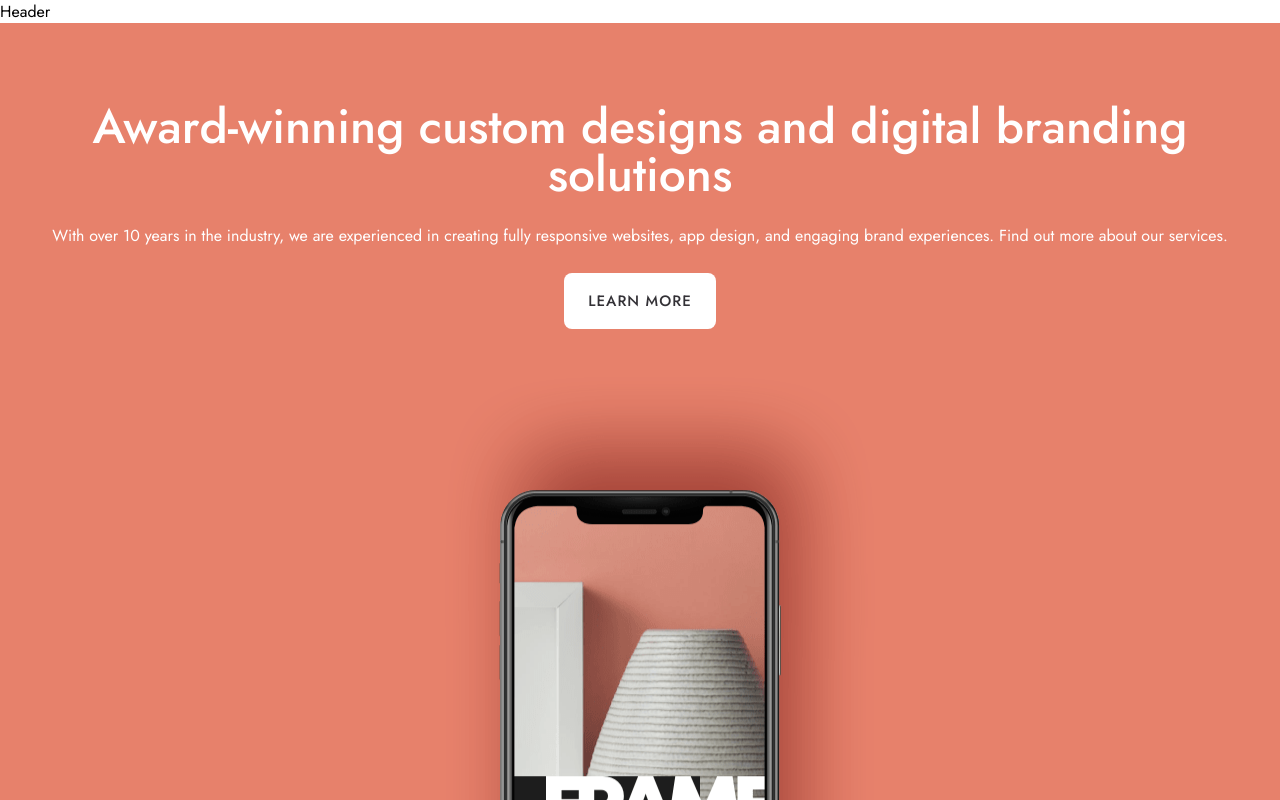
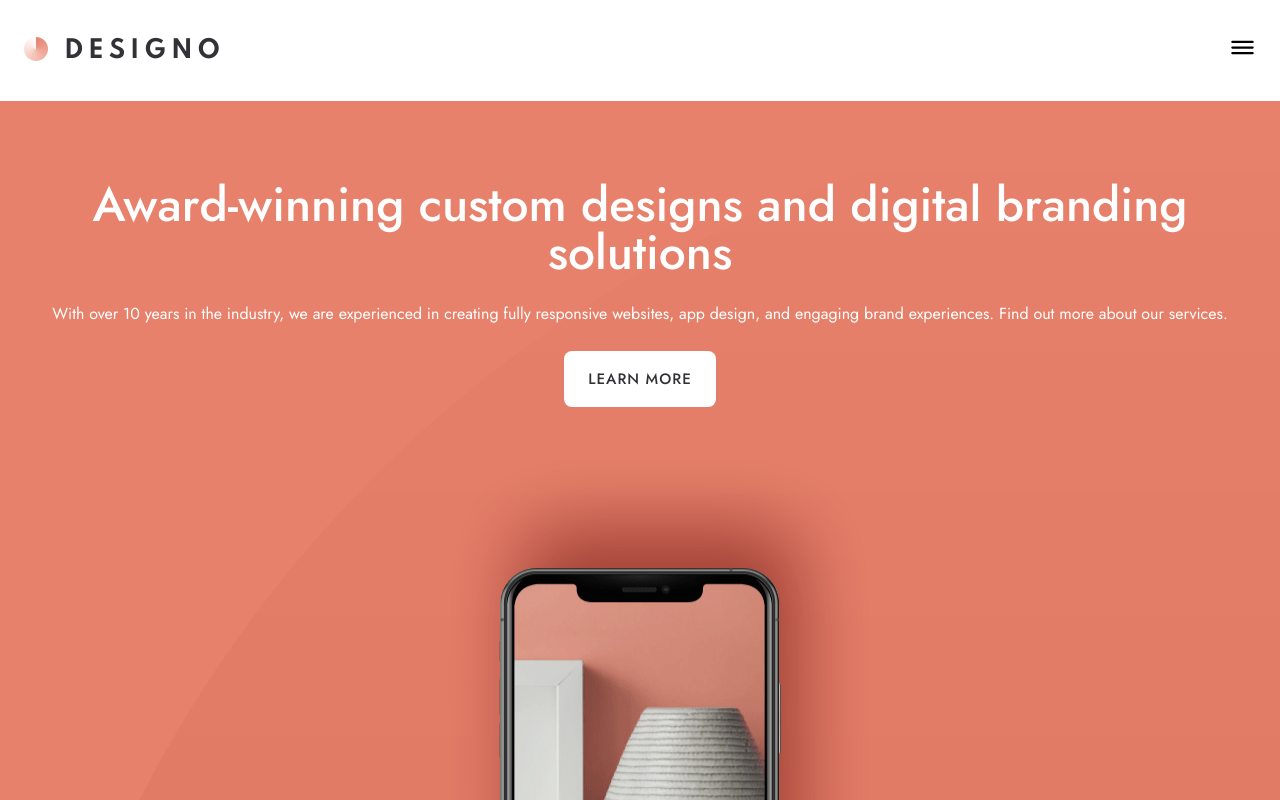
Before and after one commit to koniuszko/designo-ts, a Next.js app: page / in a window 1280 px wide. Shown: the top 800 px of the page. Built offline with nearby package versions, Linux system fonts and the light colour scheme.

Commit message:
menu component

```diff
--- a/src/components/header/Header.tsx
+++ b/src/components/header/Header.tsx
@@ -1,13 +1,19 @@
 import styled from 'styled-components'
+import Image from "next/image";
+import MobileMenu from "@/components/header/MobileMenu";
 
 export const HeaderWrapper = styled.header`
+  padding: 34px 24px;
+  display: flex;
+  justify-content: space-between;
+  align-items: center;
 
 `
-
 const Header = () => {
     return (
         <HeaderWrapper>
-            Header
+            <Image src={'/assets/shared/desktop/logo-dark.png'} alt={'logo'} width={202} height={27}/>
+            <MobileMenu/>
         </HeaderWrapper>
     )
 }
--- /dev/null
+++ b/src/components/header/MobileMenu.tsx
@@ -0,0 +1,23 @@
+import styled from 'styled-components'
+// @ts-ignore
+import {UilBars} from '@iconscout/react-unicons'
+// @ts-ignore
+import {UilTimes} from '@iconscout/react-unicons'
+import {useState} from "react";
+
+export const NavWrapper = styled.nav``
+
+
+const MobileMenu = () => {
+    const [isMenuOpen, setIsMenuOpen] = useState(false);
+    return (
+        <NavWrapper>
+            <div onClick={() => setIsMenuOpen(!isMenuOpen)} className="menu-icon">
+                {!isMenuOpen ? <UilBars size={27}/> : <UilTimes size={27}/>}
+            </div>
+            {isMenuOpen && <div>Menu</div>}
+        </NavWrapper>
+    )
+}
+
+export default MobileMenu;
--- a/src/components/home/Hero.tsx
+++ b/src/components/home/Hero.tsx
@@ -5,6 +5,9 @@ import Link from "next/link";
 
 export const HeroSection = styled.section`
   background-color: #E7816B;
+  background-image: url('/assets/shared/mobile/bg-pattern-design-pages-intro-mobile.svg');
+  background-size: 600%;
+  background-position: -40% 0;
   width: 100%;
   height: 845px;
   overflow: hidden;
```
Also changed, not shown: public/assets/shared/mobile/icon-close.svg (deleted), public/assets/shared/mobile/icon-hamburger.svg (deleted).
